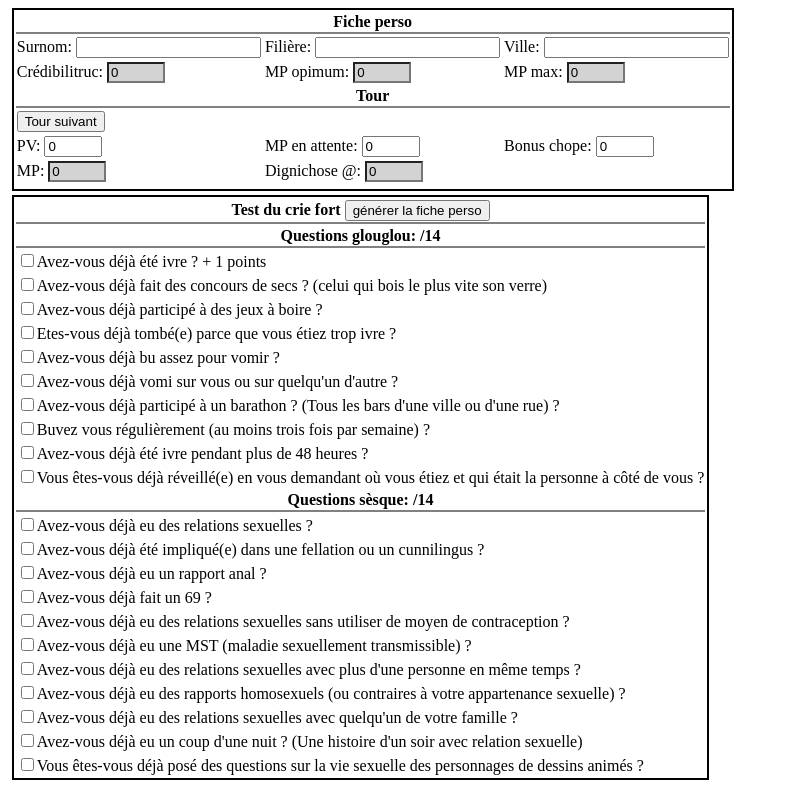
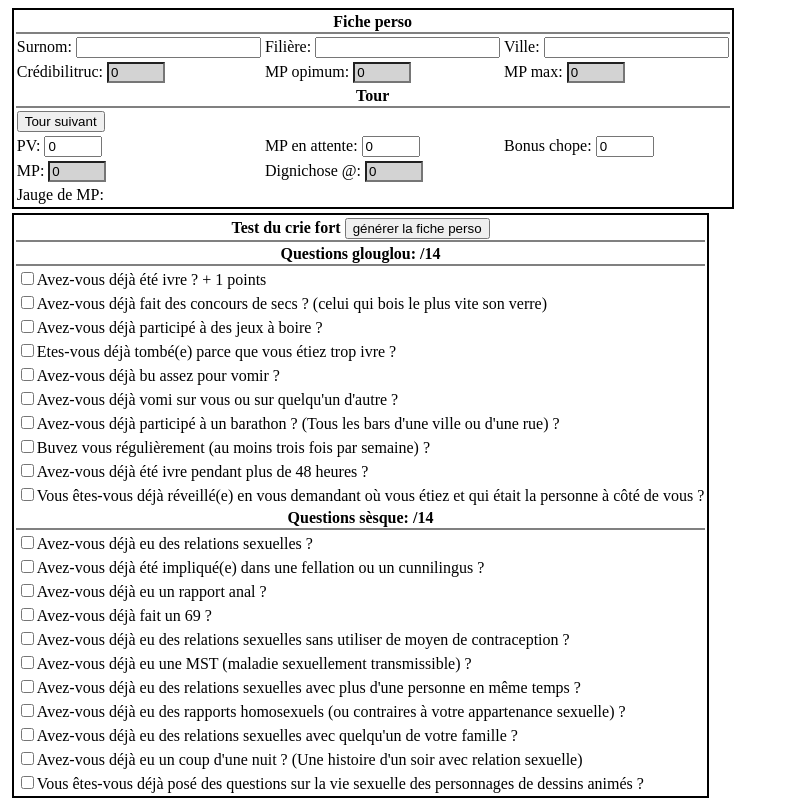
Before and after one commit to yannickbattail/soluche_papier, a plain HTML site: page fiche_perso_dynamic.html in a window 1280 px wide. Shown: the whole page, without its empty margins (0-785 px from the left). Drawn offline with Linux system fonts and the light colour scheme.

Commit message:
change dé7 description

```diff
--- a/fiche_perso_dynamic.html
+++ b/fiche_perso_dynamic.html
@@ -190,7 +190,7 @@
                 let mp = parseInt(gel("mp").value);
                 let mpOpti = parseInt(gel("mpOpti").value);
                 let mpMax = parseInt(gel("mpMax").value);
-                let h = "";
+                let h = "Jauge de MP: ";
                 for (let i = 1; i <= Math.max(mp, mpMax); i++) {
                     let css = '';
                     if (i <= mpOpti) {
```
Also changed, not shown: 3 other files.
